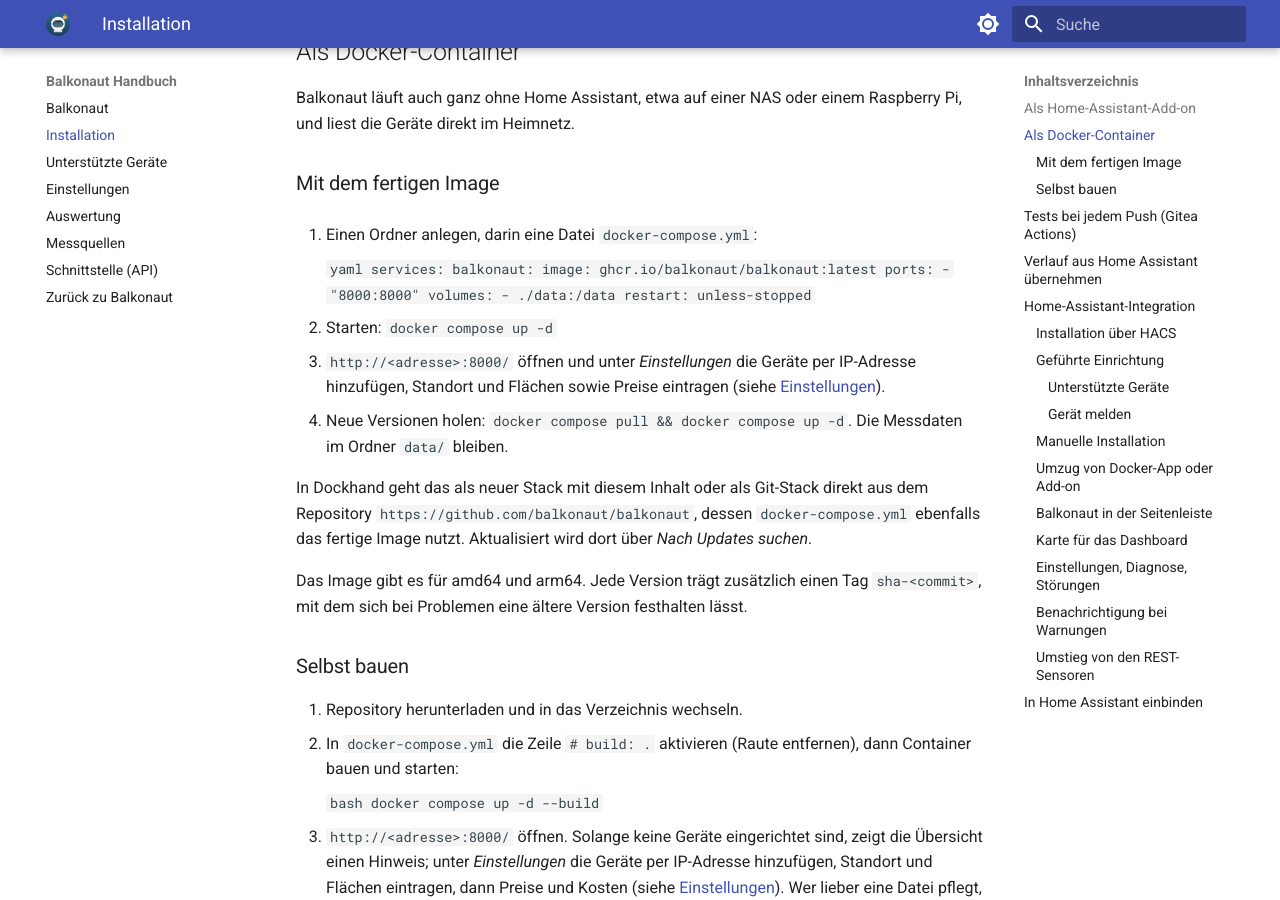
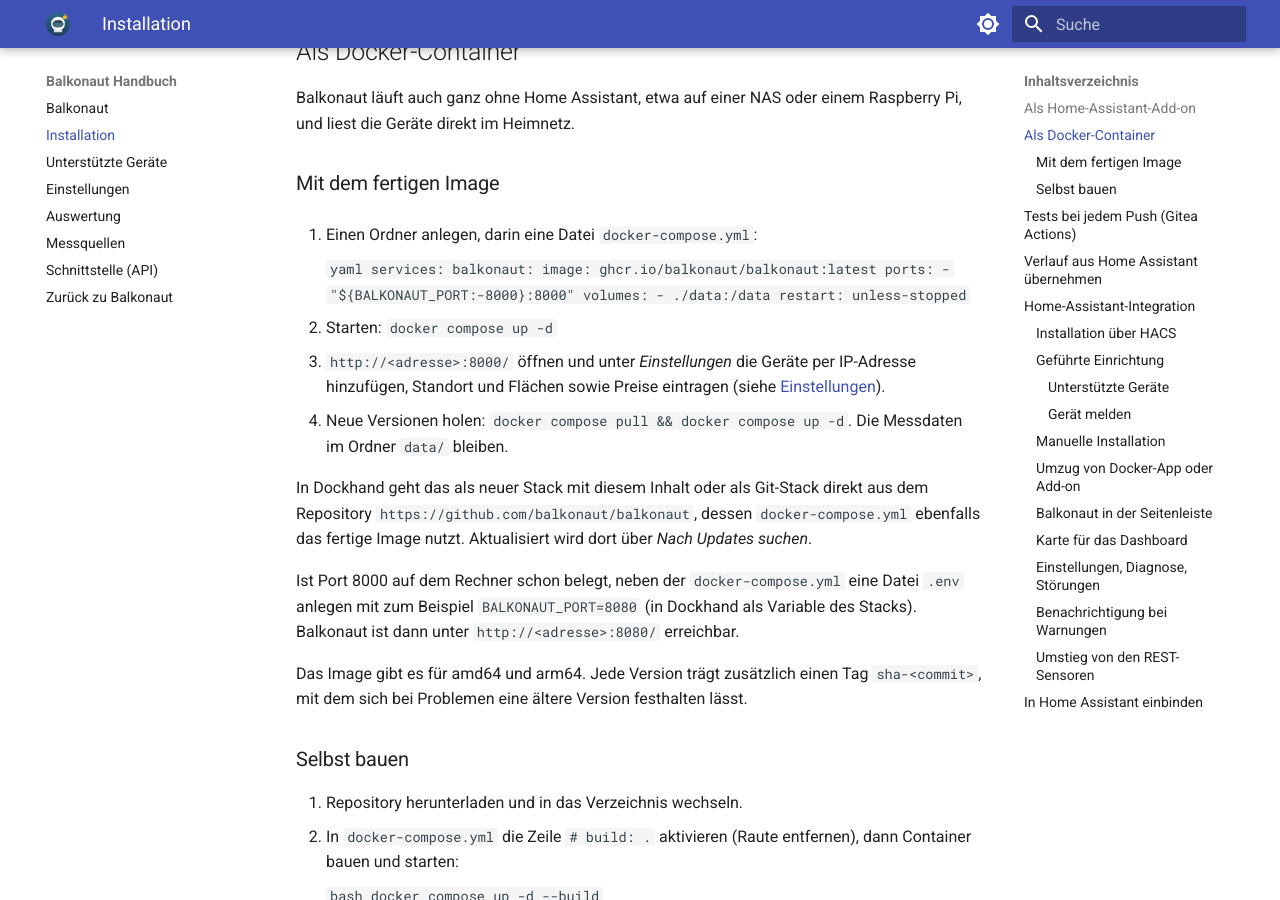
Before and after one commit to balkonaut/balkonaut, an MkDocs documentation site: the page built from docs/installation.md, in a window 1280 px wide and 900 px high, scrolled down 953 px. Built offline with MkDocs 1.6.1 and Material for MkDocs 9.7.7, drawn with Linux system fonts in a browser that asks for light colours.

Commit message:
Port per BALKONAUT_PORT einstellbar, Tests auch auf GitHub
Der Host-Port kommt aus BALKONAUT_PORT (Vorgabe 8000), gesetzt in einer .env
neben der Compose-Datei oder als Stack-Variable in Dockhand. .env bleibt aus
dem Build-Kontext. Neuer Workflow Tests führt tests/ und tests_ha/ bei Push
und Pull Request auf GitHub aus.

Closes #92

```diff
--- a/docker-compose.yml
+++ b/docker-compose.yml
@@ -4,7 +4,7 @@
     # Selbst bauen statt fertiges Image: nächste Zeile aktivieren, dann docker compose up -d --build
     # build: .
     ports:
-      - "8000:8000"
+      - "${BALKONAUT_PORT:-8000}:8000"
     volumes:
       - ./data:/data
     restart: unless-stopped
--- a/docs/installation.md
+++ b/docs/installation.md
@@ -39,7 +39,7 @@
       balkonaut:
         image: ghcr.io/balkonaut/balkonaut:latest
         ports:
-          - "8000:8000"
+          - "${BALKONAUT_PORT:-8000}:8000"
         volumes:
           - ./data:/data
         restart: unless-stopped
@@ -53,6 +53,10 @@
 In Dockhand geht das als neuer Stack mit diesem Inhalt oder als Git-Stack direkt aus dem Repository
 `https://github.com/balkonaut/balkonaut`, dessen `docker-compose.yml` ebenfalls das fertige Image nutzt.
 Aktualisiert wird dort über *Nach Updates suchen*.
+
+Ist Port 8000 auf dem Rechner schon belegt, neben der `docker-compose.yml` eine Datei `.env` anlegen mit zum
+Beispiel `BALKONAUT_PORT=8080` (in Dockhand als Variable des Stacks). Balkonaut ist dann unter
+`http://<adresse>:8080/` erreichbar.
 
 Das Image gibt es für amd64 und arm64. Jede Version trägt zusätzlich einen Tag `sha-<commit>`, mit dem sich bei
 Problemen eine ältere Version festhalten lässt.
```
Also changed, not shown: README.md (+1 -1 lines), 2 other files.
